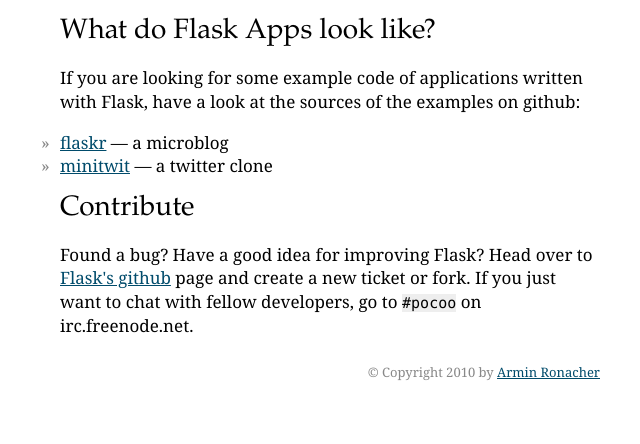
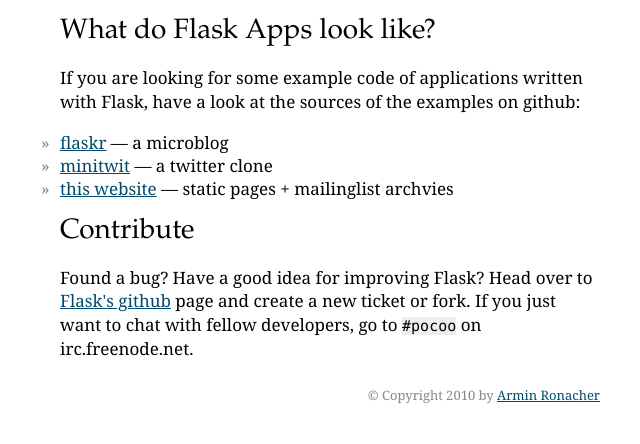
Before and after one commit to YevhenDenisove/flaks-website, a Flask app: page / in a window 1280 px wide. Shown: the part 1052-1496 px from the top of the page, without its empty margins (310-950 px from the left). Before the commit the page ends 1433 px from the top, so only its background shows below. Run offline with Flask 2, Linux system fonts and the light colour scheme; parts of the project's set-up code (start-up, migrations or seed data) failed here and were passed over; some libraries are stand-ins or nearby versions.

Commit message:
Added website as example

```diff
--- a/templates/index.html
+++ b/templates/index.html
@@ -53,6 +53,8 @@ def hello():
       — a microblog
     <li><a href=http://github.com/mitsuhiko/flask/tree/master/examples/minitwit/>minitwit</a>
       — a twitter clone
+    <li><a href=http://github.com/mitsuhiko/flask/tree/website>this website</a>
+      — static pages + mailinglist archvies
   </ul>
   <h2>Contribute</h2>
   <p>Found a bug? Have a good idea for improving Flask? Head over to
```
